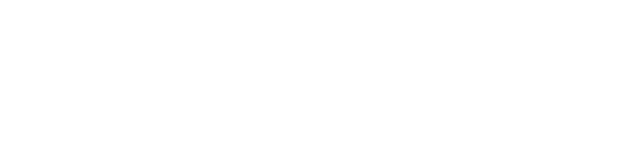
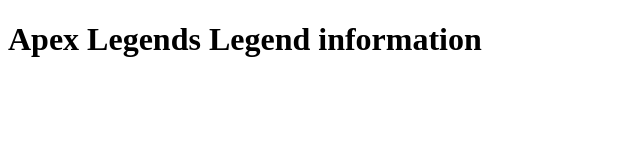
Before and after one commit to Daan036/Intake-opdracht, a plain HTML site: page Index.html in a window 1280 px wide. Shown: the whole page, without its empty margins (0-640 px from the left). Drawn offline with Linux system fonts and the light colour scheme.

Commit message:
Update Index.html

```diff
--- a/Index.html
+++ b/Index.html
@@ -6,7 +6,7 @@
     <title>Apex Legends Legend Information</title>
 </Head>
 <body>
-
+<h1>Apex Legends Legend information</h1>
 
 </body>
 </Html>
```
